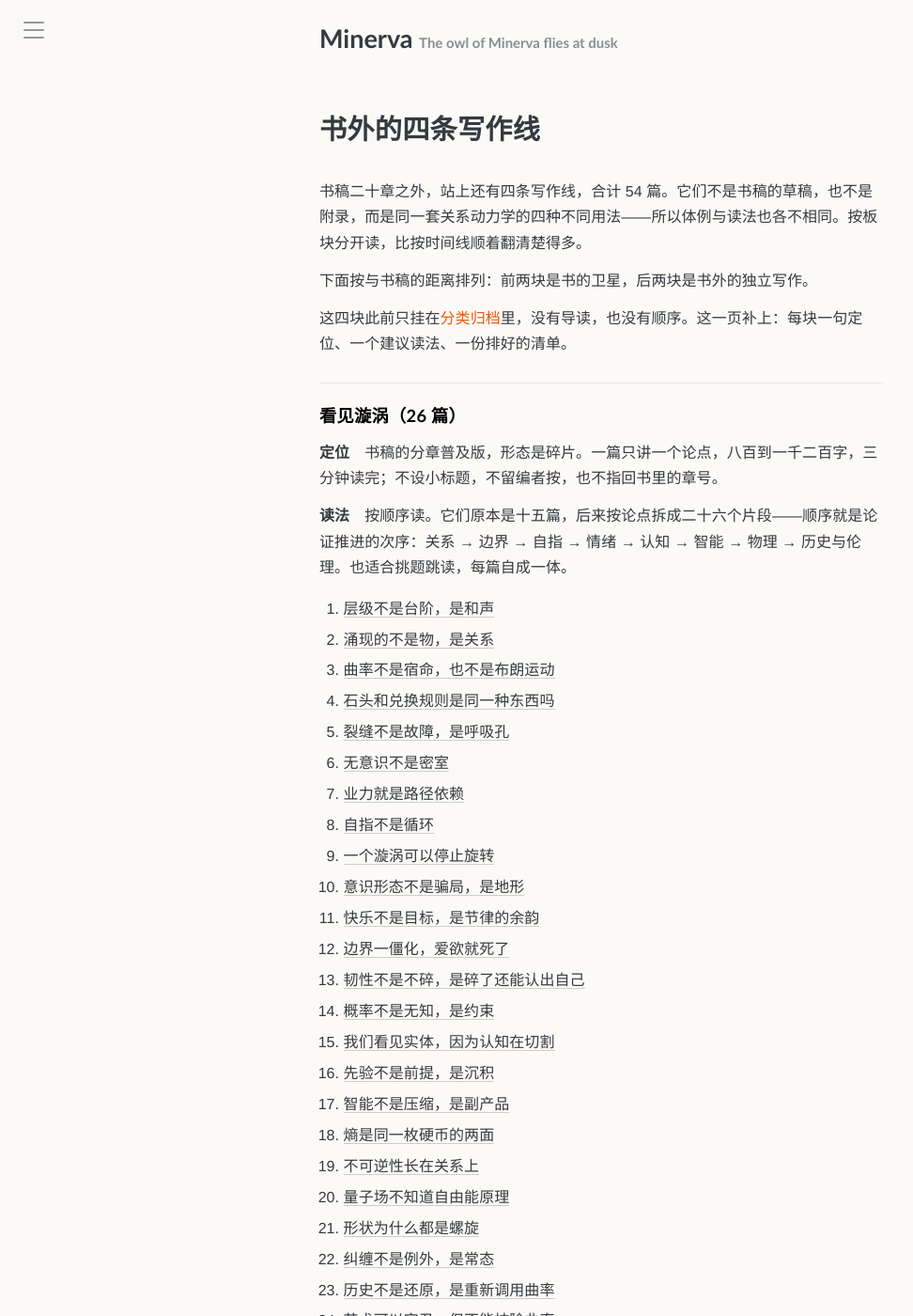
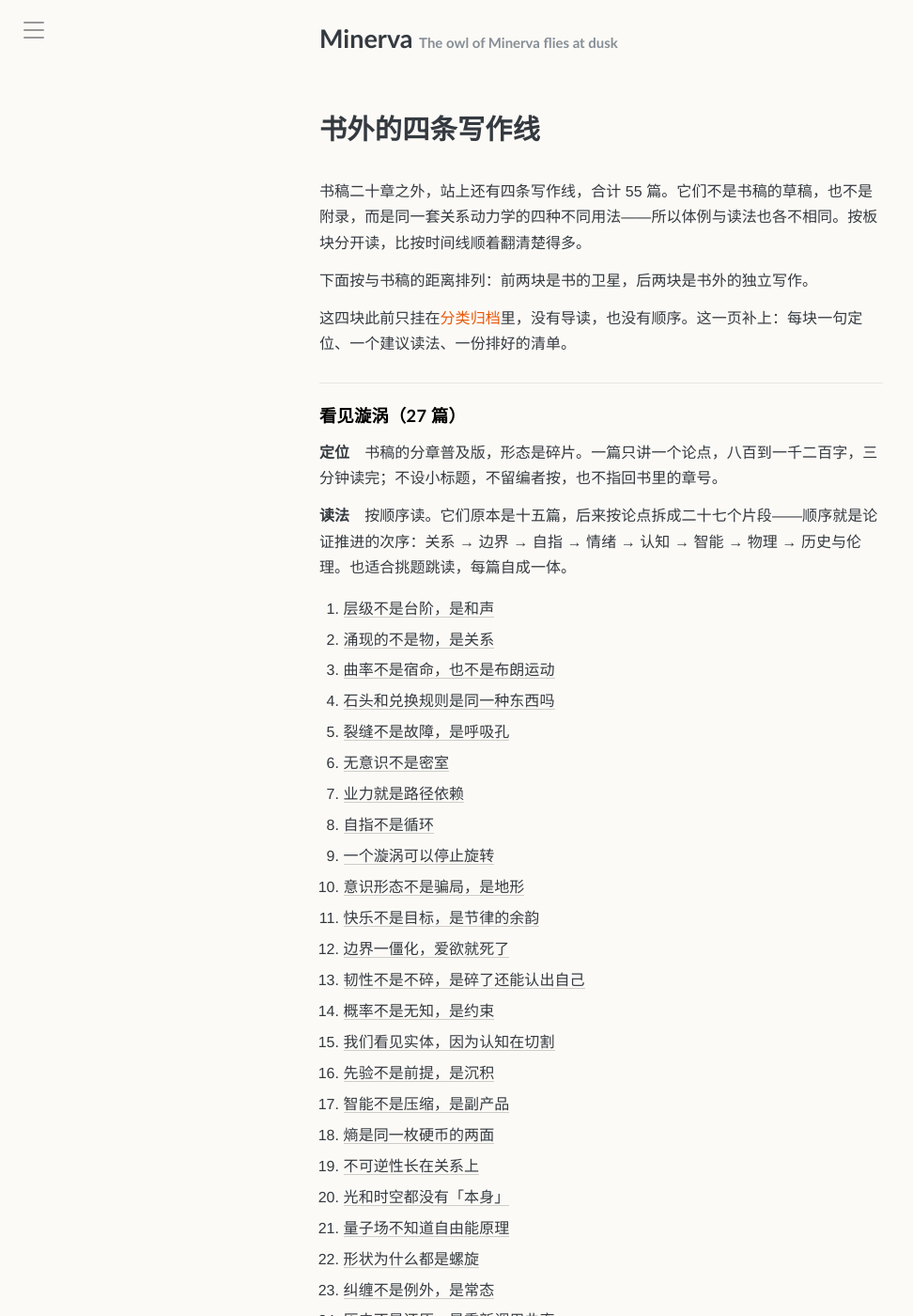
Before and after one commit to symphonyh/symphonyh.github.io, a Jekyll site: the page built from essays.md, in a window 1280 px wide and 1400 px high. Shown: the whole window at 94% size, without its empty margins (0-972 px from the left). Built offline with Jekyll 4.4.1, drawn with Linux system fonts in a browser that asks for light colours.

Commit message:
看见漩涡新增《光和时空都没有「本身」》：essays 清单增至 27 篇，排第 20 位（物理段，量子场之前）

```diff
--- a/404.html
+++ b/404.html
@@ -25,7 +25,7 @@ layout: default
 
   <div id="legacy-hint" style="display:none">
     <p><strong>这个地址属于「看见漩涡」的旧版。</strong></p>
-    <p>该板块在 2026 年 11 月重写为 26 篇短篇，旧的「第几篇」编号与标题都已作废。</p>
+    <p>该板块在 2026 年 11 月重写为 27 篇短篇，旧的「第几篇」编号与标题都已作废。</p>
     <p><a href="{{ '/essays/' | relative_url }}">→ 到文章列表看新版</a></p>
   </div>
 
--- a/essays.md
+++ b/essays.md
@@ -2,21 +2,21 @@
 layout: page
 page_class: essays-page
 title: 书外的四条写作线
-description: 《漩涡之在》之外的四个板块——看见漩涡（书稿的分章普及版）、哲学对话篇（与十五位哲学家的虚构对话）、人文篇（书外的独立作品）、交叉视域（方法论延伸），共 54 篇。本页给出各块的定位与阅读顺序。
+description: 《漩涡之在》之外的四个板块——看见漩涡（书稿的分章普及版）、哲学对话篇（与十五位哲学家的虚构对话）、人文篇（书外的独立作品）、交叉视域（方法论延伸），共 55 篇。本页给出各块的定位与阅读顺序。
 permalink: /essays/
 ---
 
-书稿二十章之外，站上还有四条写作线，合计 54 篇。它们不是书稿的草稿，也不是附录，而是同一套关系动力学的四种不同用法——所以体例与读法也各不相同。按板块分开读，比按时间线顺着翻清楚得多。
+书稿二十章之外，站上还有四条写作线，合计 55 篇。它们不是书稿的草稿，也不是附录，而是同一套关系动力学的四种不同用法——所以体例与读法也各不相同。按板块分开读，比按时间线顺着翻清楚得多。
 
 下面按与书稿的距离排列：前两块是书的卫星，后两块是书外的独立写作。
 
 这四块此前只挂在[分类归档](/categories/)里，没有导读，也没有顺序。这一页补上：每块一句定位、一个建议读法、一份排好的清单。
 
-## 看见漩涡（26 篇）
+## 看见漩涡（27 篇）
 
 **定位**　书稿的分章普及版，形态是碎片。一篇只讲一个论点，八百到一千二百字，三分钟读完；不设小标题，不留编者按，也不指回书里的章号。
 
-**读法**　按顺序读。它们原本是十五篇，后来按论点拆成二十六个片段——顺序就是论证推进的次序：关系 → 边界 → 自指 → 情绪 → 认知 → 智能 → 物理 → 历史与伦理。也适合挑题跳读，每篇自成一体。
+**读法**　按顺序读。它们原本是十五篇，后来按论点拆成二十七个片段——顺序就是论证推进的次序：关系 → 边界 → 自指 → 情绪 → 认知 → 智能 → 物理 → 历史与伦理。也适合挑题跳读，每篇自成一体。
 
 1. [层级不是台阶，是和声]({% post_url 2026-11-12-层级不是台阶是和声 %})
 2. [涌现的不是物，是关系]({% post_url 2026-07-07-涌现的不是物是关系 %})
@@ -37,13 +37,14 @@ permalink: /essays/
 17. [智能不是压缩，是副产品]({% post_url 2026-07-22-智能不是压缩是副产品 %})
 18. [熵是同一枚硬币的两面]({% post_url 2026-07-23-熵是同一枚硬币的两面 %})
 19. [不可逆性长在关系上]({% post_url 2026-07-26-不可逆性长在关系上 %})
-20. [量子场不知道自由能原理]({% post_url 2026-07-24-量子场不知道自由能原理 %})
-21. [形状为什么都是螺旋]({% post_url 2026-07-25-形状为什么都是螺旋 %})
-22. [纠缠不是例外，是常态]({% post_url 2026-07-26-纠缠不是例外是常态 %})
-23. [历史不是还原，是重新调用曲率]({% post_url 2026-08-12-历史不是还原是重新调用曲率 %})
-24. [艺术可以审丑，但不能抹除曲率]({% post_url 2026-09-01-艺术可以审丑但不能抹除曲率 %})
-25. [自由是循环，不是决断]({% post_url 2026-09-05-自由是循环不是决断 %})
-26. [曲率不发出命令]({% post_url 2026-11-04-曲率不发出命令 %})
+20. [光和时空都没有「本身」]({% post_url 2026-11-13-光和时空都没有本身 %})
+21. [量子场不知道自由能原理]({% post_url 2026-07-24-量子场不知道自由能原理 %})
+22. [形状为什么都是螺旋]({% post_url 2026-07-25-形状为什么都是螺旋 %})
+23. [纠缠不是例外，是常态]({% post_url 2026-07-26-纠缠不是例外是常态 %})
+24. [历史不是还原，是重新调用曲率]({% post_url 2026-08-12-历史不是还原是重新调用曲率 %})
+25. [艺术可以审丑，但不能抹除曲率]({% post_url 2026-09-01-艺术可以审丑但不能抹除曲率 %})
+26. [自由是循环，不是决断]({% post_url 2026-09-05-自由是循环不是决断 %})
+27. [曲率不发出命令]({% post_url 2026-11-04-曲率不发出命令 %})
 
 **与书稿的关系**　四条线里它与书稿重合最多：关系优先、涌现、物理与意识这几处书里都有一章，这里是更短的一版；落在历史、艺术、自由与伦理上的那几篇，是书稿之后的延伸。文字另写，不复用书稿原文。
 
```
Also changed, not shown: _posts/2026-11-13-光和时空都没有本身.md (added, +53 -0 lines).
